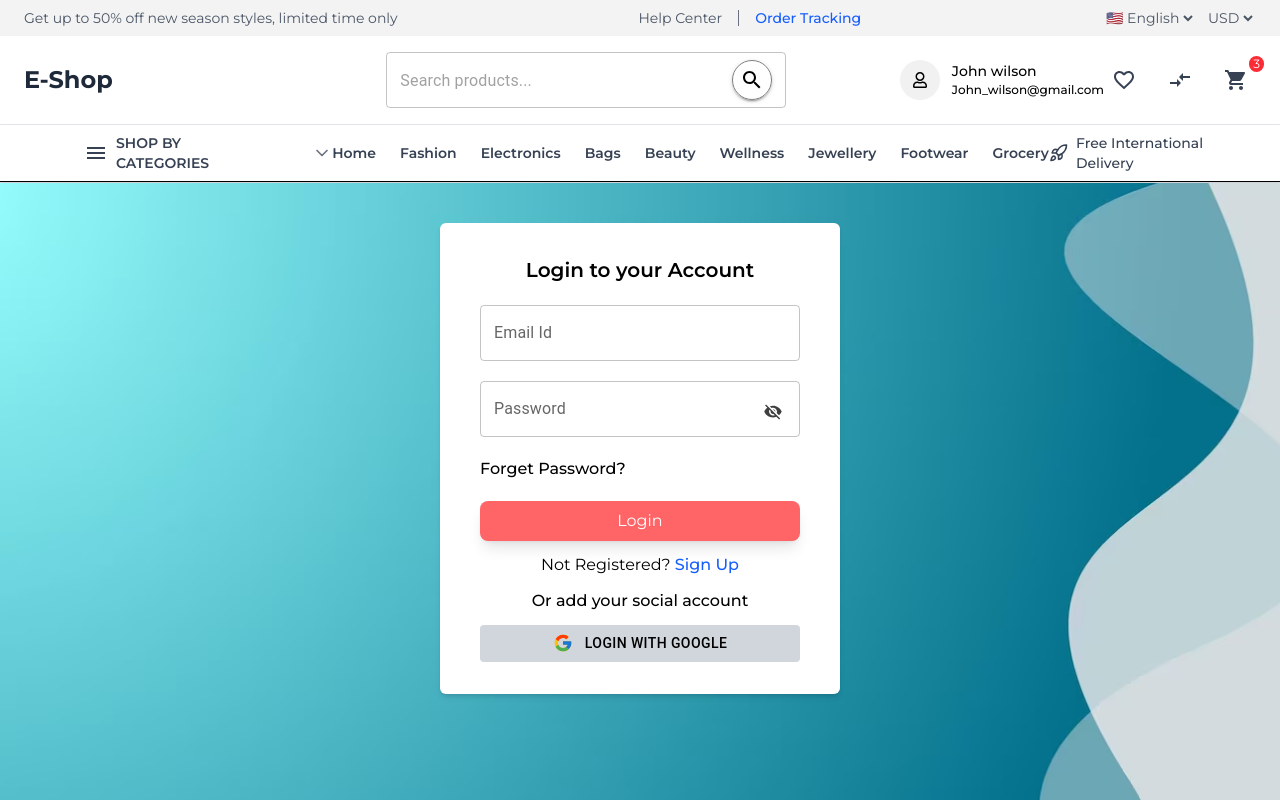
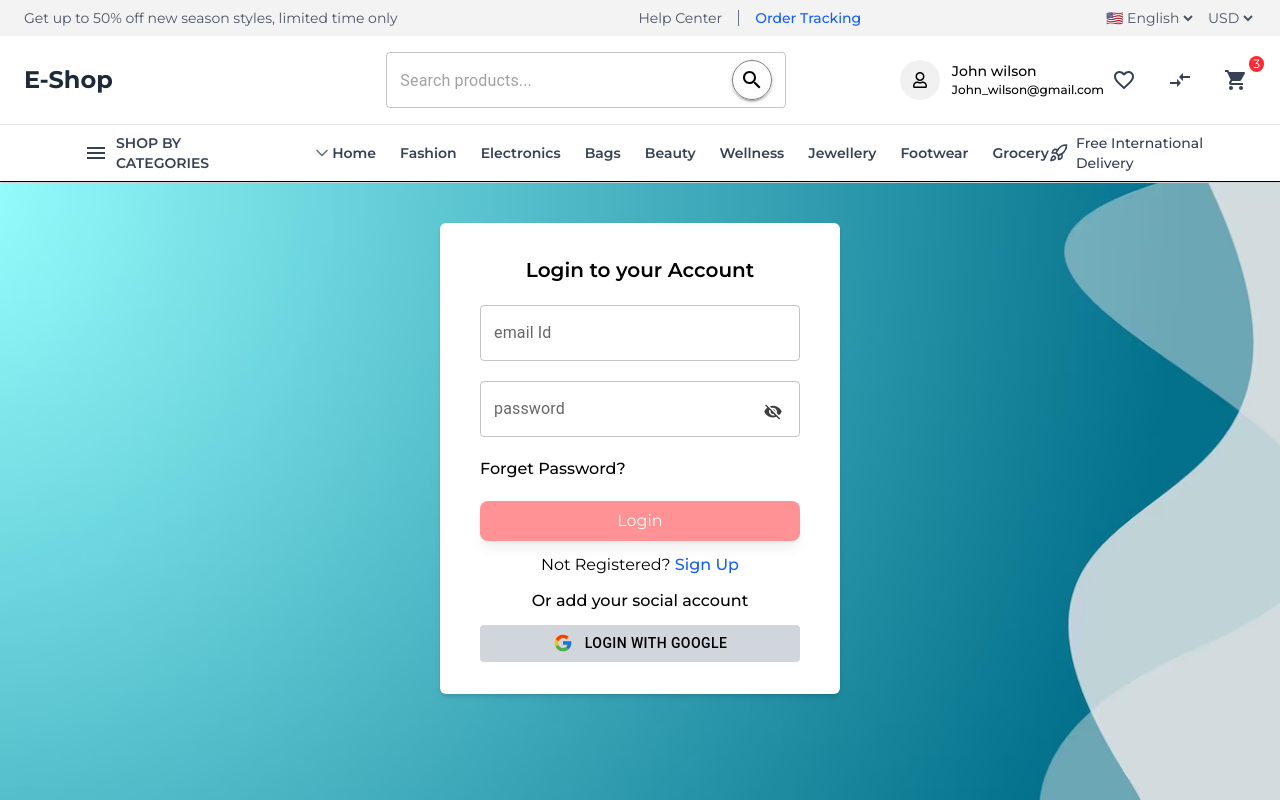
Before and after one commit to hawkeye102/E-commerce-App, a React (Vite) app: page /login in a window 1280 px wide. Shown: the top 800 px of the page. Built offline with nearby package versions, Linux system fonts and the light colour scheme.

Commit message:
added login verification and redirection to home page

```diff
--- a/src/components/pages/Login/index.jsx
+++ b/src/components/pages/Login/index.jsx
@@ -5,14 +5,16 @@ import { IoMdEye } from "react-icons/io";
 import { IoMdEyeOff } from "react-icons/io";
 import { Link, useNavigate } from 'react-router-dom';
 import { FcGoogle } from "react-icons/fc";
-import { Email } from "@mui/icons-material";
+import { postData } from "../../../utils/api";
 import { MyContext } from "../../../App";
+import CircularProgress from '@mui/material/CircularProgress';
 
 
 const Login=()=>{
     const [isShowPassword,setisShowPassword] =useState(false)
+    const [isLoading,setisLoading] = useState(false)
 
-    const [formfields,setformfields] =useState({
+    const [Formfields,setFormfields] =useState({
         email:'',
         password:''
     })
@@ -20,6 +22,78 @@ const Login=()=>{
 
     const context=useContext(MyContext)
     const history=useNavigate()
+
+    const onChangeInput=(e)=>{
+        const {name,value} = e.target;
+        setFormfields(()=>{
+            return{
+                ...Formfields,
+            [name]:value
+        }
+
+        })
+
+    }
+    const valideValue = Object.values(Formfields).every(el=>el);// this ensures untill the fields are empty u cant register
+
+    const handleSubmit=(e)=>{
+
+            e.preventDefault();
+            setisLoading(true);
+
+
+            if(Formfields.email===""){
+                context.openAlertBox("error","please enter  email id")
+                setisLoading(false);
+            return;
+            }
+
+            if(Formfields.password===""){
+                context.openAlertBox("error","please enter password")
+                setisLoading(false);
+                return;
+            }
+            postData('/api/users/login',Formfields).then((res)=>{
+
+
+                console.log(res)
+
+                if (res?.success) {
+                    console.log("Before Storing Email:", Formfields.email);  // Debugging
+                    // Show success alert
+                    context.openAlertBox("success", "login successful!");
+                    localStorage.setItem("userEmail",  Formfields.email);
+                    console.log("Stored Email:",  Formfields.email);
+
+                    setFormfields({ email: "", password: "" });
+
+                   // Redirect user to home page
+                   setTimeout(() => {
+                    history('/');  // Redirect to Home Page
+                    localStorage.removeItem("userEmail");
+                }, 500);
+                }
+                else if (res?.message?.toLowerCase().includes("already")) {
+                    //  If API returns "user already exists"
+                    context.openAlertBox("error", "User already registered!");
+                } else {
+                    // Show error alert when user is already registered
+                    context.openAlertBox("error", res?.message || "loginfailed! Try again.");
+                }
+
+            })
+            .catch((err) => {
+                console.error("login failed:", err);
+                context.openAlertBox("error", "Network error! Please try again.");
+            })
+            .finally(() => {
+                setisLoading(false);
+            });
+
+
+
+
+        }
 
     const forgetPassword=(params)=> {
 
@@ -35,25 +109,32 @@ return(
             <div className="  card shadow-md w-[400px] m-auto rounded-md ! bg-white py-8 px-10">
                 <h2 className="text-[20px] font-[600] text-center ">Login to your Account</h2>
 
-                <form className="w-full mt-5">
+                <form className="w-full mt-5" onSubmit={handleSubmit}>
                   <div className="form-group w-full mb-5 relative">
                   <TextField
 
                   type="email"
-                  id="Email"
-                  label="Email Id"
+                  id="email"
+                  label="email Id"
                    variant="outlined"
                    name="email"
-                  className="w-full" />
+                   value={Formfields.email}
+                   disabled={isLoading===true ? true :false}
+                   onChange={onChangeInput}
+                  className="w-full"
+                  />
                   </div>
 
                   <div className="form-group w-full mb-5 relative">
                   <TextField
-                  type={isShowPassword===false? "Password" :'text'}
-                  id="Password"
-                  label="Password"
+                  type={isShowPassword===false? "password" :'text'}
+                  id="password"
+                  label="password"
                   variant="outlined"
                   name="password"
+                  value={Formfields.password}
+                  disabled={isLoading===true ? true :false}
+                  onChange={onChangeInput}
                   className="w-full" />
 
                   <Button type="submit" className="!absolute top-[8px] right-[5px] z-50 !w-[45px] !h-[45px] !min-w-[35px]
@@ -67,10 +148,16 @@ return(
                   cursor-pointer" onClick={forgetPassword}>Forget Password?</a>
 
                   <div className="flex items-center gap-2">
-    <button className=" font-[400] !text-center !mt-5 bg-red-400 text-white  rounded-lg shadow-lg !w-full !h-[40px]
-    hover:bg-black hover:shadow-xl transition-all duration-300 ease-in-out  mb-3">
-    Login
-  </button>
+   <button
+       type="submit"
+       disabled={!valideValue}
+       className={`flex items-center justify-center gap-2 font-[400] !text-center !mt-5 bg-red-400 text-white rounded-lg shadow-lg !w-full !h-[40px] mb-3
+         transition-all duration-300 ease-in-out
+         ${valideValue ? "hover:bg-black hover:shadow-xl" : "opacity-70"}`}
+     >
+       {isLoading && <CircularProgress color="inherit" className="!w-[20px] !h-[20px]" />}
+       Login
+     </button>
 </div>
 
   <p className="text-center">Not Registered? <Link className=" text-blue-600 link text-[16px] font-[500]" to="/Register">Sign Up</Link></p>
```
